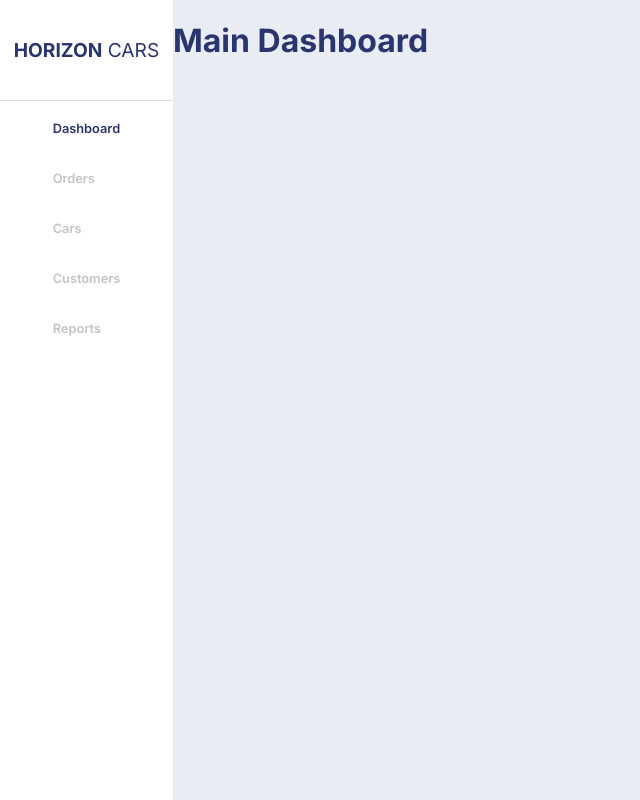
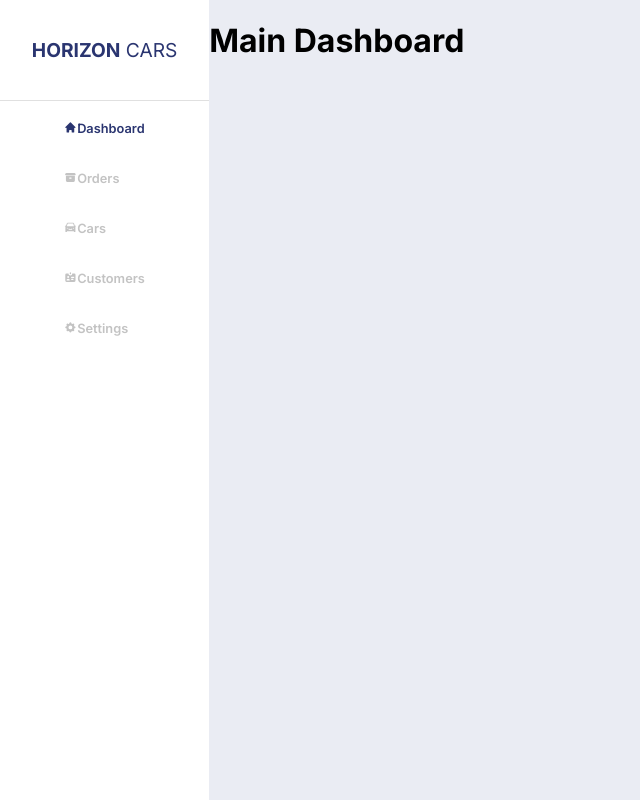
Before and after one commit to knoedel44/car-ecom-admin, a Next.js app: page / in a window 1280 px wide. Shown: the whole page, without its empty margins (0-640 px from the left). Built offline with nearby package versions, Linux system fonts and the light colour scheme.

Commit message:
add icons to filter items

```diff
--- a/package.json
+++ b/package.json
@@ -11,7 +11,8 @@
   "dependencies": {
     "next": "13.5.6",
     "react": "^18",
-    "react-dom": "^18"
+    "react-dom": "^18",
+    "react-icons": "^4.11.0"
   },
   "devDependencies": {
     "@types/node": "^20",
--- a/src/app/components/Filter/Filter.module.css
+++ b/src/app/components/Filter/Filter.module.css
@@ -2,7 +2,7 @@
     display: flex;
     flex-direction: column;
     align-items: center;
-    width: 200px;
+    width: 250px;
     height: 100vh;
     background-color: white;
 }
--- a/src/app/components/Filter/Filter.tsx
+++ b/src/app/components/Filter/Filter.tsx
@@ -2,6 +2,8 @@
 
 import React, { useState } from "react";
 import styles from "./Filter.module.css";
+import { HiHome, HiArchive, HiIdentification, HiCog } from "react-icons/hi";
+import { AiFillCar } from "react-icons/ai";
 
 export default function Filter() {
     const [activeItem, setActiveItem] = useState("Dashboard");
@@ -25,6 +27,7 @@ export default function Filter() {
                         }`}
                         onClick={() => handleItemClick("Dashboard")}
                     >
+                        <HiHome className={styles.icon} />
                         Dashboard
                     </li>
                     <li
@@ -33,6 +36,7 @@ export default function Filter() {
                         }`}
                         onClick={() => handleItemClick("Orders")}
                     >
+                        <HiArchive className={styles.icon} />
                         Orders
                     </li>
                     <li
@@ -41,6 +45,7 @@ export default function Filter() {
                         }`}
                         onClick={() => handleItemClick("Cars")}
                     >
+                        <AiFillCar className={styles.icon} />
                         Cars
                     </li>
                     <li
@@ -49,15 +54,17 @@ export default function Filter() {
                         }`}
                         onClick={() => handleItemClick("Customers")}
                     >
+                        <HiIdentification className={styles.icon} />
                         Customers
                     </li>
                     <li
                         className={`${styles.filterItem} ${
-                            activeItem === "Reports" ? styles.active : ""
+                            activeItem === "Settings" ? styles.active : ""
                         }`}
-                        onClick={() => handleItemClick("Reports")}
+                        onClick={() => handleItemClick("Settings")}
                     >
-                        Reports
+                        <HiCog className={styles.icon} />
+                        Settings
                     </li>
                 </ul>
             </div>
--- a/src/app/globals.css
+++ b/src/app/globals.css
@@ -1,6 +1,3 @@
-* {
-    color: #2a3570;
-}
 
 body {
     padding: 0;
```
